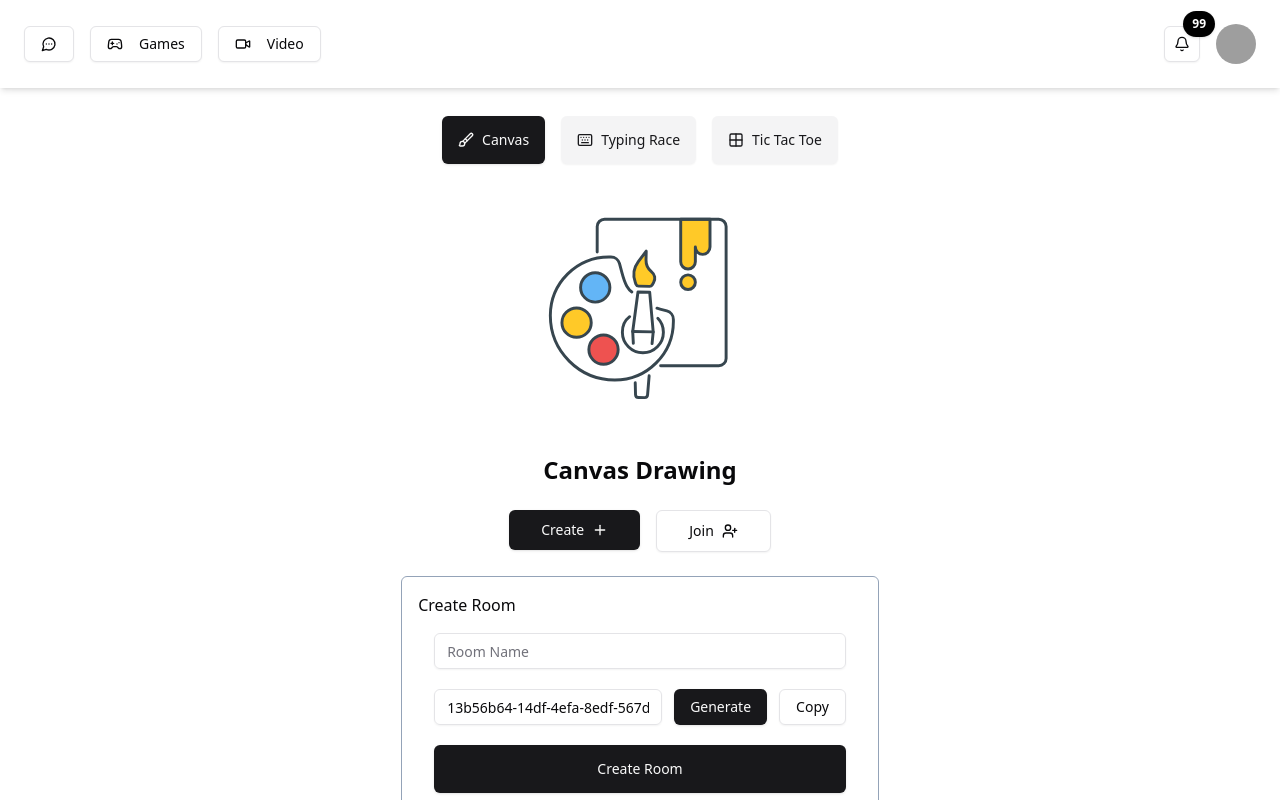
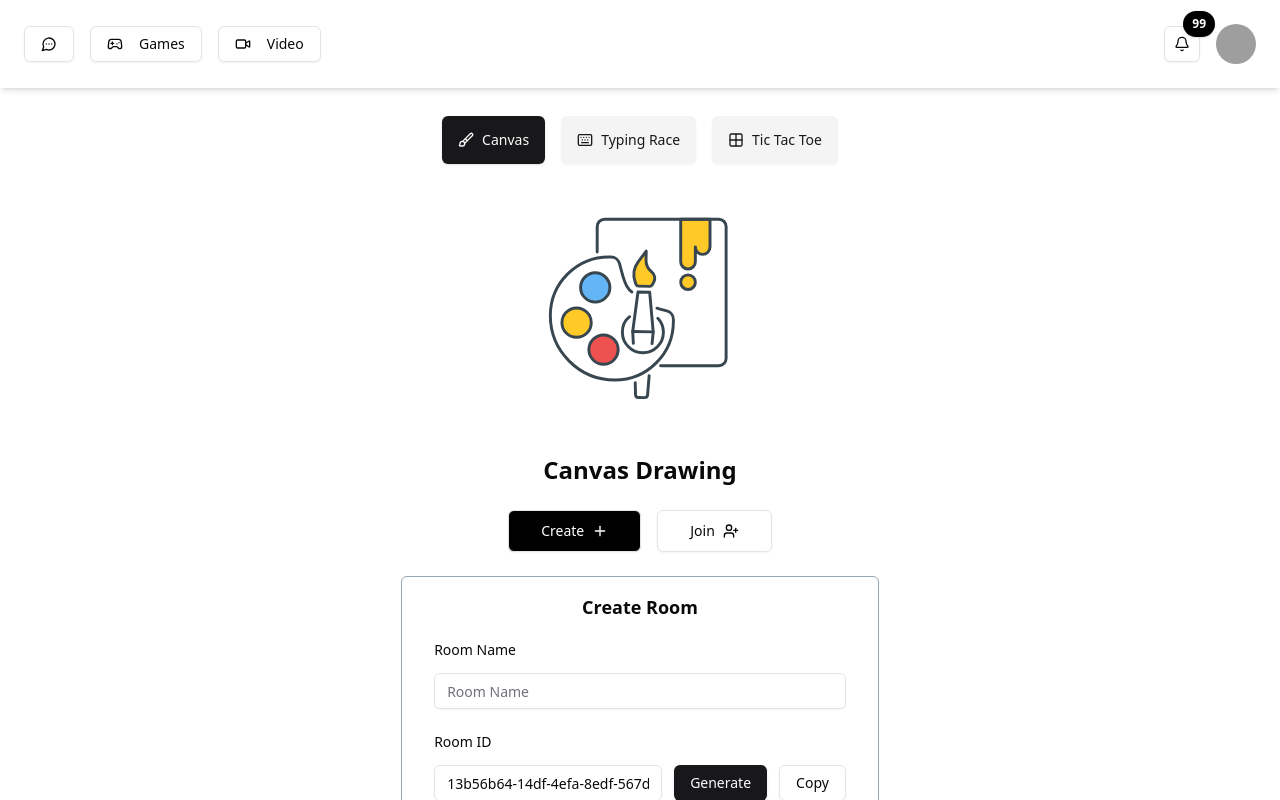
Before and after one commit to ThantZinWinnnnn/talkplay-app, a React (Vite) app in the folder frontend/: page /games in a window 1280 px wide. Built offline with nearby package versions, Linux system fonts and the light colour scheme; grey boxes are pictures that could not be loaded.

Commit message:
style: add active state colors to Create and Join buttons in Forms component feat: add JoinRoom component

```diff
--- a/frontend/src/components/canvas-form/create-room.tsx
+++ b/frontend/src/components/canvas-form/create-room.tsx
@@ -2,6 +2,7 @@ import React, { useReducer } from "react";
 import { Input } from "../ui/input";
 import { v4 as uuidv4 } from "uuid";
 import { Button } from "../ui/button";
+import { Label } from "../ui/label";
 
 type State = {
   roomName: string;
@@ -43,18 +44,26 @@ const CreateRoom = () => {
   return (
     <div>
       <form className="flex flex-col gap-5  p-4" onSubmit={formSubmitHandler}>
+        <div className="space-y-3">
+          <Label htmlFor="roomName">Room Name</Label>
           <Input
             placeholder="Room Name"
             value={state.roomName}
             onChange={(e) =>
               dispatch({ type: "SET_ROOM_NAME", payload: e.target.value })
             }
+            id="roomName"
           />
+        </div>
+        <div className="space-y-3">
+          <Label htmlFor="roomId">Room ID</Label>
           <div className="flex gap-3">
-          <Input value={state.roomId} readOnly />
+            <Input value={state.roomId} readOnly id="roomId" />
             <Button
               type="button"
-            onClick={() => dispatch({ type: "SET_ROOM_ID", payload: uuidv4() })}
+              onClick={() =>
+                dispatch({ type: "SET_ROOM_ID", payload: uuidv4() })
+              }
             >
               Generate
             </Button>
@@ -69,6 +78,8 @@ const CreateRoom = () => {
               {state.copied ? "Copied" : "Copy"}
             </Button>
           </div>
+        </div>
+
         <Button type="submit" className="py-6">
           Create Room
         </Button>
--- a/frontend/src/components/canvas-form/forms.tsx
+++ b/frontend/src/components/canvas-form/forms.tsx
@@ -1,4 +1,4 @@
-import React, { useState } from "react";
+import { useState } from "react";
 import { Button } from "../ui/button";
 import { Plus, UserPlus } from "lucide-react";
 import CreateRoom from "./create-room";
@@ -11,11 +11,23 @@ const Forms = () => {
   return (
     <div className="space-y-6">
       <div className="flex gap-4 justify-center">
-        <Button className="px-8 py-5" onClick={() => setForm("create")}>
+        <Button
+          className={`${
+            form === "create"
+              ? "bg-black text-white hover:bg-black hover:text-white"
+              : ""
+          } px-8 py-5 transition-all duration-75 ease-in-out`}
+          variant={"outline"}
+          onClick={() => setForm("create")}
+        >
           Create <Plus />
         </Button>
         <Button
-          className="px-8 py-5"
+          className={`${
+            form === "join"
+              ? "bg-black text-white hover:bg-black hover:text-white"
+              : ""
+          } px-8 py-5 transition-all duration-75 ease-in-out`}
           variant={"outline"}
           onClick={() => setForm("join")}
         >
@@ -25,12 +37,12 @@ const Forms = () => {
       <div className="flex flex-col gap-3 border border-slate-400 rounded-md p-4">
         {form === "create" ? (
           <div>
-            <h2>Create Room</h2>
+            <h2 className="text-center text-lg font-semibold">Create Room</h2>
             <CreateRoom />
           </div>
         ) : (
           <div>
-            <h2>Join Room</h2>
+            <h2 className="text-center text-lg font-semibold">Join Room</h2>
             <JoinRoom />
           </div>
         )}
--- a/frontend/src/components/canvas-form/join-room.tsx
+++ b/frontend/src/components/canvas-form/join-room.tsx
@@ -1,7 +1,64 @@
 import React from "react";
+import { Label } from "../ui/label";
+import { Input } from "../ui/input";
+import { Button } from "../ui/button";
+
+type State = {
+  roomName: string;
+  roomId: string;
+};
+
+type Action =
+  | { type: "SET_ROOM_NAME"; payload: string }
+  | { type: "SET_ROOM_ID"; payload: string };
+
+const initialState: State = {
+  roomName: "",
+  roomId: "",
+};
+
+const reducer = (state: State, action: Action): State => {
+  switch (action.type) {
+    case "SET_ROOM_NAME":
+      return { ...state, roomName: action.payload };
+    case "SET_ROOM_ID":
+      return { ...state, roomId: action.payload };
+    default:
+      return state;
+  }
+};
 
 const JoinRoom = () => {
-  return <div>JoinRoom</div>;
+  const [state, dispatch] = React.useReducer(reducer, initialState);
+  return (
+    <form className="flex flex-col gap-5 p-4 w-[400px]">
+      <div className="space-y-3">
+        <Label htmlFor="roomName">Room Name</Label>
+        <Input
+          placeholder="Room Name"
+          id="roomName"
+          value={state.roomName}
+          onChange={(e) => {
+            dispatch({ type: "SET_ROOM_NAME", payload: e.target.value });
+          }}
+        />
+      </div>
+      <div className="space-y-3">
+        <Label htmlFor="roomId">Room ID</Label>
+        <Input
+          value={state.roomId}
+          id="roomId"
+          placeholder="Enter Room ID"
+          onChange={(e) => {
+            dispatch({ type: "SET_ROOM_ID", payload: e.target.value });
+          }}
+        />
+      </div>
+      <Button type="submit" className="w-full">
+        Join Room
+      </Button>
+    </form>
+  );
 };
 
 export default JoinRoom;
--- a/frontend/src/pages/Games.tsx
+++ b/frontend/src/pages/Games.tsx
@@ -3,7 +3,6 @@ import { Button } from "@/components/ui/button";
 import canvasDrawing from "@/components/lottie/canvas.json";
 import typing from "@/components/lottie/typing.json";
 import ticTacToe from "@/components/lottie/tic-tac-toe.json";
-import { Plus, UserPlus } from "lucide-react";
 
 import Lottie from "react-lottie";
 
```
Lines whose indentation alone changed are shown as unchanged.
